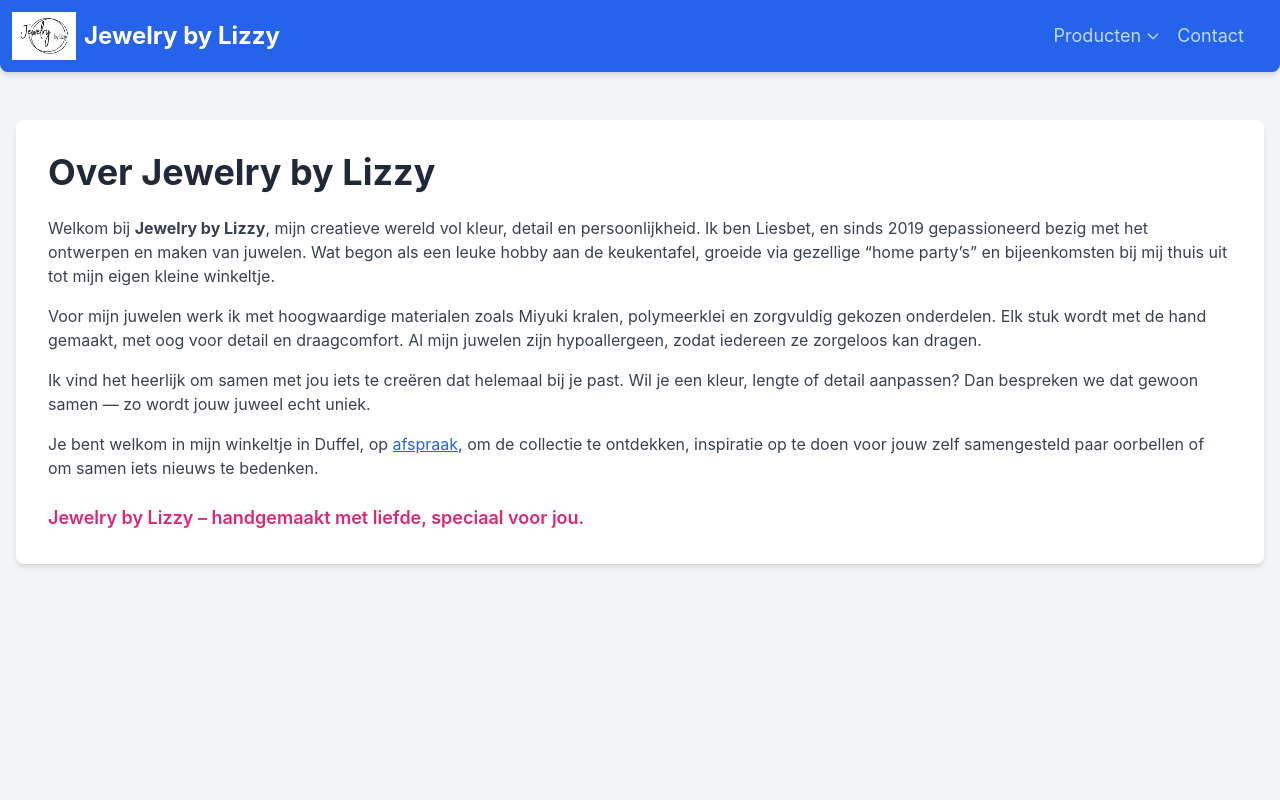
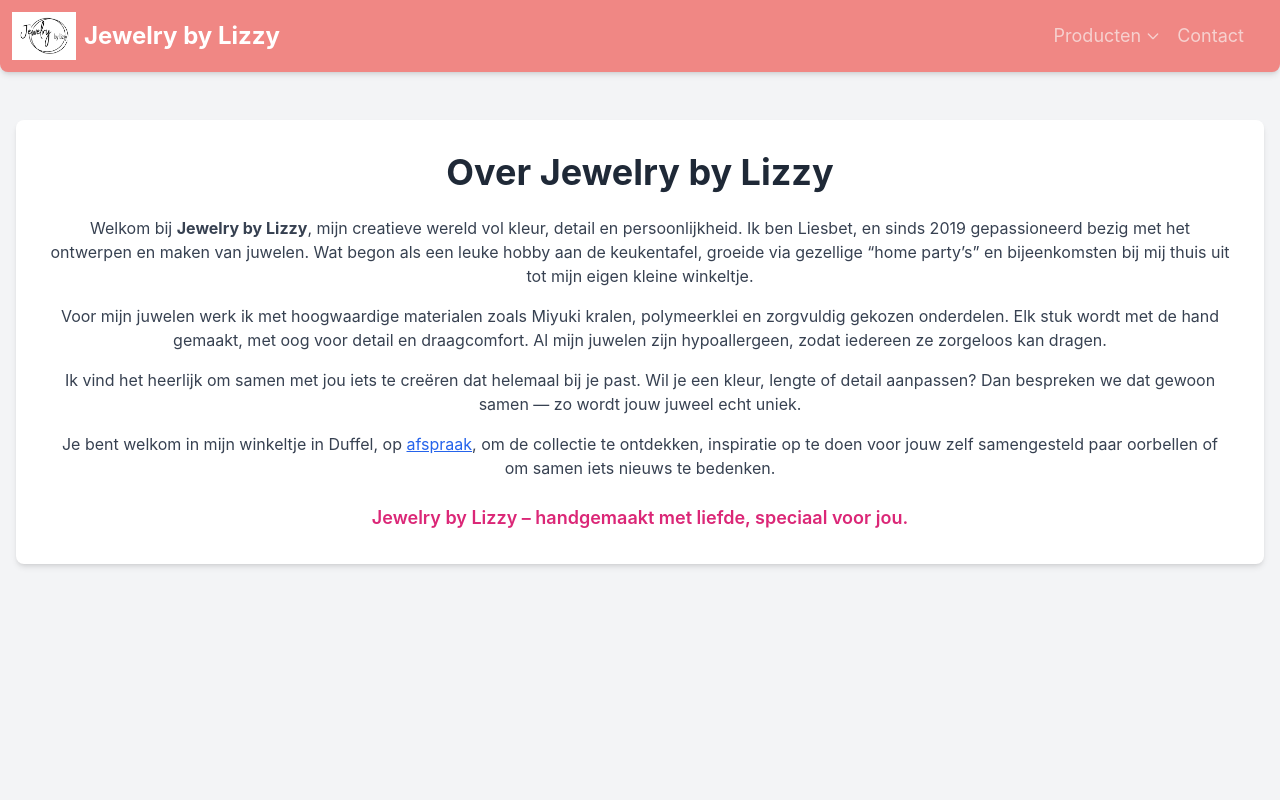
Before and after one commit to joaen05/Liesbet_juwelen, a Flask app: page / in a window 1280 px wide. Run offline with Flask 3, Linux system fonts and the light colour scheme; parts of the project's set-up code (start-up, migrations or seed data) failed here and were passed over; some libraries are stand-ins or nearby versions.

Commit message:
homecsreen centreren+kleur navbar

```diff
--- a/templates/base.html
+++ b/templates/base.html
@@ -12,25 +12,24 @@
             font-family: 'Inter', sans-serif;
         }
 
-        /* Voeg toe aan bestaande style tag */
         input:read-only {
             background-color: #f3f4f6;
             cursor: not-allowed;
         }
     </style>
 </head>
-<body class="bg-gray-100 min-h-screen flex flex-col">
-<nav class="bg-blue-600 p-1 shadow-md rounded-b-lg sticky top-0 z-10">
+<body class="bg-gray-100 min-h-screen flex flex-col text-center">
+<nav class="bg-[#F08784] p-1 shadow-md rounded-b-lg sticky top-0 z-10">
     <div class="container mx-auto flex flex-wrap items-center justify-between">
         <a href="{{ url_for('home') }}"
-           class="flex items-center text-white text-2xl font-bold rounded-md p-2 hover:bg-blue-700 transition-colors duration-200">
+           class="flex items-center text-white text-2xl font-bold rounded-md p-2 hover:bg-[#D8726F] transition-colors duration-200 text-center">
             <img src="{{ url_for('static', filename='logo.jpg') }}" alt="Jewelry by Lizzy Logo" class="h-12 w-auto mr-2">
             Jewelry by Lizzy
         </a>
 
         <div class="block lg:hidden">
             <button id="nav-toggle"
-                    class="flex items-center px-3 py-2 border rounded text-blue-200 border-blue-400 hover:text-white hover:border-white">
+                    class="flex items-center px-3 py-2 border rounded text-[#F6D1CF] border-[#F6D1CF] hover:text-white hover:border-white">
                 <svg class="fill-current h-3 w-3" viewBox="0 0 20 20" xmlns="http://www.w3.org/2000/svg"><title>
                     Menu</title>
                     <path d="M0 3h20v2H0V3zm0 6h20v2H0V9zm0 6h20v2H0v-6z"/>
@@ -38,10 +37,10 @@
             </button>
         </div>
         <div class="w-full flex-grow lg:flex lg:items-center lg:w-auto hidden" id="nav-content">
-            <ul class="text-lg lg:flex-grow lg:flex lg:justify-end">
+            <ul class="text-lg lg:flex-grow lg:flex lg:justify-end text-center w-full">
                 <li class="relative group">
                     <button id="producten-dropdown-toggle"
-                            class="flex items-center gap-1 mt-4 lg:mt-0 text-blue-200 hover:text-white p-2 rounded-md hover:bg-blue-700 transition-colors duration-200 focus:outline-none">
+                            class="flex items-center gap-1 mt-4 lg:mt-0 text-[#F6D1CF] hover:text-white p-2 rounded-md hover:bg-[#D8726F] transition-colors duration-200 focus:outline-none mx-auto">
                         Producten
                         <svg id="producten-arrow" class="h-4 w-4 transform transition-transform duration-200"
                              fill="none" stroke="currentColor" viewBox="0 0 24 24"
@@ -52,7 +51,7 @@
                     </button>
 
                     <div id="producten-dropdown-menu"
-                         class="absolute hidden bg-white text-gray-800 rounded-lg shadow-xl py-2 mt-2 z-20 w-56 border border-gray-200 transition-all duration-200">
+                         class="absolute hidden bg-white text-gray-800 rounded-lg shadow-xl py-2 mt-2 z-20 w-56 border border-gray-200 transition-all duration-200 text-center">
                         <a href="{{ url_for('producten_per_categorie', categorie='oorbellen') }}"
                            class="block px-5 py-2 hover:bg-gray-100 hover:pl-6 rounded-md transition-all duration-200">Oorbellen</a>
                         <a href="{{ url_for('producten_per_categorie', categorie='Kinderoorbellen') }}"
@@ -62,18 +61,17 @@
                         <a href="{{ url_for('producten_per_categorie', categorie='Armbanden') }}"
                            class="block px-5 py-2 hover:bg-gray-100 hover:pl-6 rounded-md transition-all duration-200">Armbanden</a>
                         <a href="{{ url_for('producten_per_categorie', categorie='Moeder-Dochter') }}"
-                           class="block px-5 py-2 hover:bg-gray-100 hover:pl-6 rounded-md transition-all duration-200">Moeder/Dochter
-                            sets</a>
+                           class="block px-5 py-2 hover:bg-gray-100 hover:pl-6 rounded-md transition-all duration-200">Moeder/Dochter sets</a>
                     </div>
                 </li>
                 <li>
                     <a href="{{ url_for('contact') }}"
-                       class="block mt-4 lg:inline-block lg:mt-0 text-blue-200 hover:text-white mr-6 p-2 rounded-md hover:bg-blue-700 transition-colors duration-200">Contact</a>
+                       class="block mt-4 lg:inline-block lg:mt-0 text-[#F6D1CF] hover:text-white mr-6 p-2 rounded-md hover:bg-[#D8726F] transition-colors duration-200">Contact</a>
                 </li>
                 {% if 'ingelogd' in session and session['ingelogd'] %}
                 <li class="relative group">
                     <button id="user-dropdown-toggle"
-                            class="flex items-center gap-1 mt-4 lg:mt-0 text-white hover:text-white p-2 rounded-md hover:bg-blue-700 transition-colors duration-200 focus:outline-none">
+                            class="flex items-center gap-1 mt-4 lg:mt-0 text-white hover:text-white p-2 rounded-md hover:bg-[#D8726F] transition-colors duration-200 focus:outline-none mx-auto">
                         {{ session['gebruikersnaam'] }}
                         <svg id="user-arrow" class="h-4 w-4 transform transition-transform duration-200"
                              fill="none" stroke="currentColor" viewBox="0 0 24 24"
@@ -84,9 +82,9 @@
                     </button>
 
                     <div id="user-dropdown-menu"
-                         class="absolute right-0 hidden bg-white text-gray-800 rounded-lg shadow-xl py-2 mt-2 z-20 w-48 border border-gray-200 transition-all duration-200">
+                         class="absolute right-0 hidden bg-white text-gray-800 rounded-lg shadow-xl py-2 mt-2 z-20 w-48 border border-gray-200 transition-all duration-200 text-center">
                         <a href="{{ url_for('profiel') }}"
-                           class="flex items-center px-5 py-2 hover:bg-gray-100 hover:pl-6 rounded-md transition-all duration-200">
+                           class="flex items-center px-5 py-2 hover:bg-gray-100 hover:pl-6 rounded-md transition-all duration-200 justify-center">
                             <span>Gegevens bewerken</span>
                             <svg class="ml-2 h-4 w-4" fill="none" stroke="currentColor" viewBox="0 0 24 24"
                                  xmlns="http://www.w3.org/2000/svg">
@@ -104,7 +102,7 @@
     </div>
 </nav>
 
-<main class="container mx-auto mt-8 p-4 flex-grow">
+<main class="container mx-auto mt-8 p-4 flex-grow text-center">
     {% with messages = get_flashed_messages(with_categories=true) %}
     {% if messages %}
     <div class="mb-4">
```
